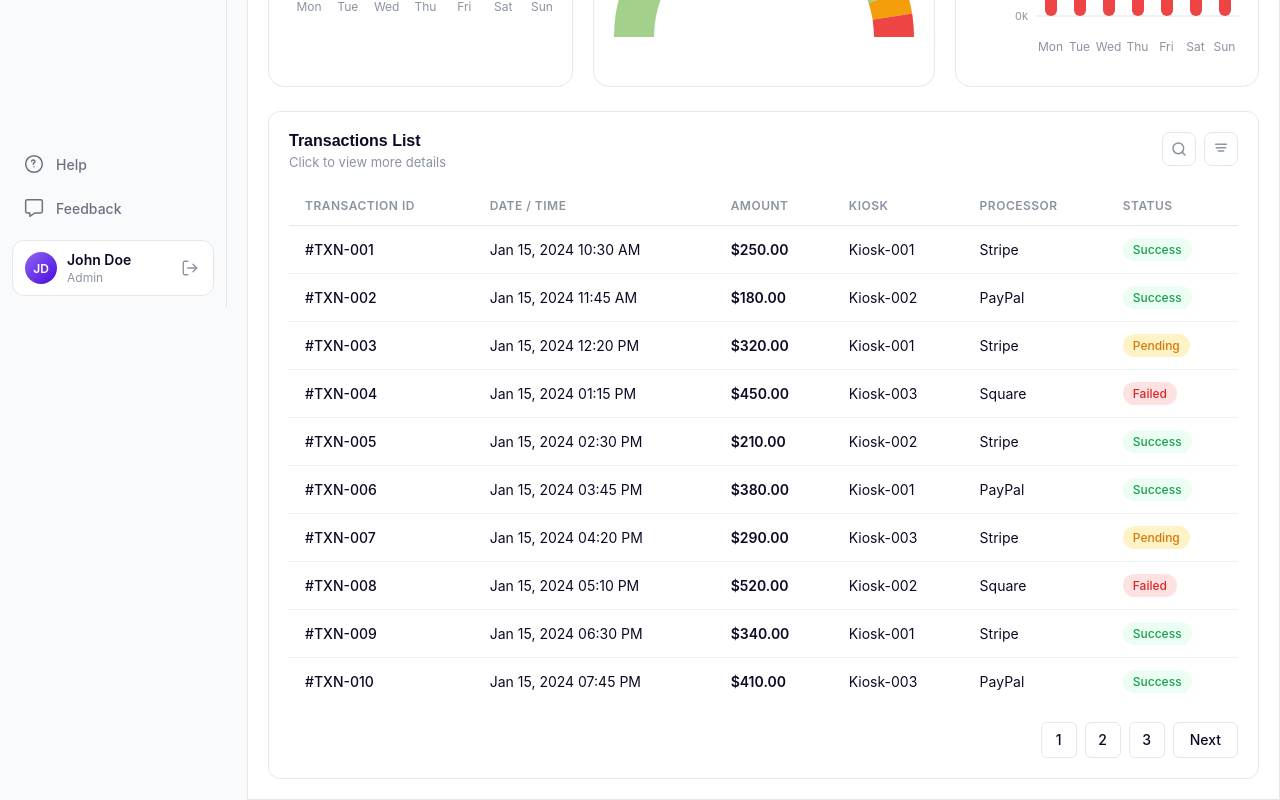
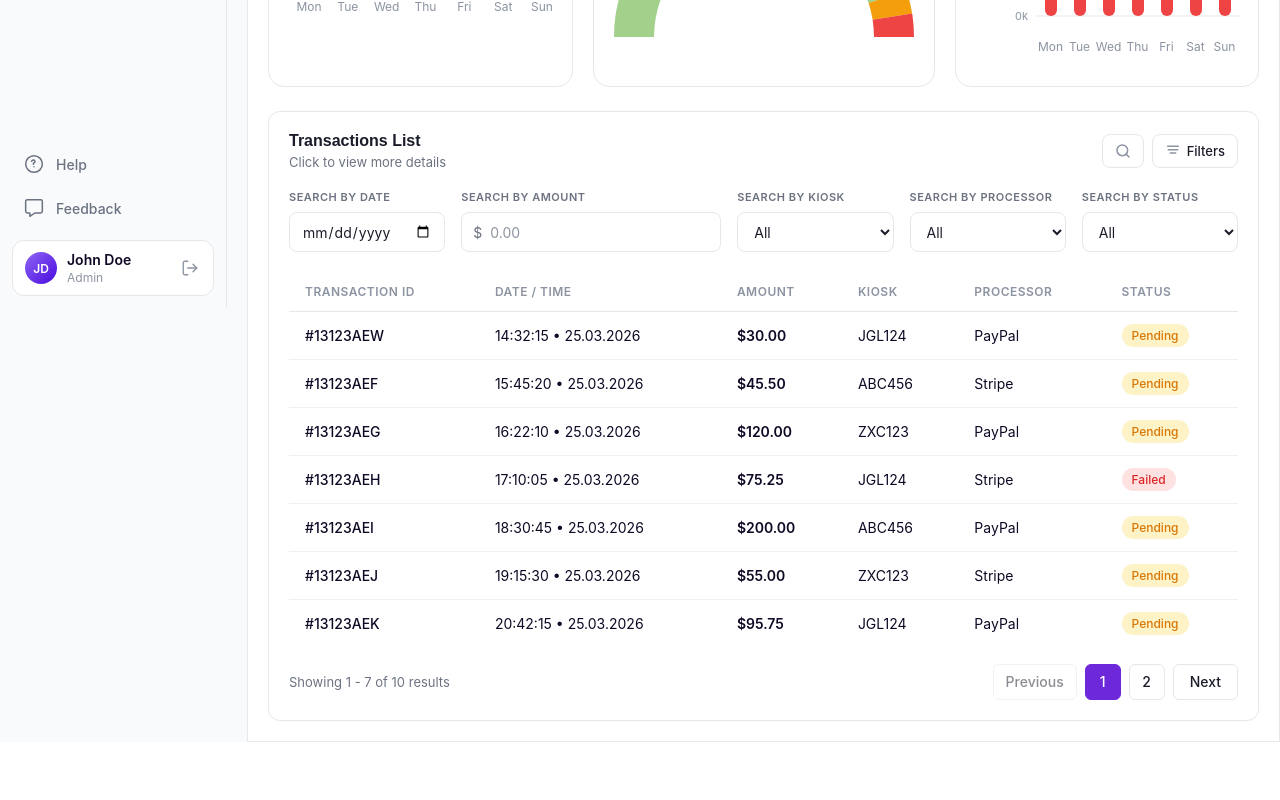
Before and after one commit to sagar-facepe-2303/facepe09-merchant-web-app, a React (Vite) app: page /dashboard/transactions in a window 1280 px wide. Shown: the part 492-1292 px from the top of the page. After the commit the page ends 1234 px from the top, so only its background shows below. Built offline with nearby package versions, Linux system fonts and the light colour scheme; a web font is replaced by a local one.

Commit message:
feat: implement filtering functionality and enhance styling for TransactionsTable

```diff
--- a/src/components/transactions/TransactionsTable.jsx
+++ b/src/components/transactions/TransactionsTable.jsx
@@ -1,18 +1,48 @@
+import { useState } from 'react'
 import StatusBadge from './StatusBadge'
 
 function TransactionsTable() {
+  const [filters, setFilters] = useState({
+    date: '',
+    amount: '',
+    kiosk: '',
+    processor: '',
+    status: ''
+  })
+  const [currentPage, setCurrentPage] = useState(1)
+  const itemsPerPage = 7
+
   const transactions = [
-    { id: '#TXN-001', date: 'Jan 15, 2024 10:30 AM', amount: '$250.00', kiosk: 'Kiosk-001', processor: 'Stripe', status: 'success' },
-    { id: '#TXN-002', date: 'Jan 15, 2024 11:45 AM', amount: '$180.00', kiosk: 'Kiosk-002', processor: 'PayPal', status: 'success' },
-    { id: '#TXN-003', date: 'Jan 15, 2024 12:20 PM', amount: '$320.00', kiosk: 'Kiosk-001', processor: 'Stripe', status: 'pending' },
-    { id: '#TXN-004', date: 'Jan 15, 2024 01:15 PM', amount: '$450.00', kiosk: 'Kiosk-003', processor: 'Square', status: 'failed' },
-    { id: '#TXN-005', date: 'Jan 15, 2024 02:30 PM', amount: '$210.00', kiosk: 'Kiosk-002', processor: 'Stripe', status: 'success' },
-    { id: '#TXN-006', date: 'Jan 15, 2024 03:45 PM', amount: '$380.00', kiosk: 'Kiosk-001', processor: 'PayPal', status: 'success' },
-    { id: '#TXN-007', date: 'Jan 15, 2024 04:20 PM', amount: '$290.00', kiosk: 'Kiosk-003', processor: 'Stripe', status: 'pending' },
-    { id: '#TXN-008', date: 'Jan 15, 2024 05:10 PM', amount: '$520.00', kiosk: 'Kiosk-002', processor: 'Square', status: 'failed' },
-    { id: '#TXN-009', date: 'Jan 15, 2024 06:30 PM', amount: '$340.00', kiosk: 'Kiosk-001', processor: 'Stripe', status: 'success' },
-    { id: '#TXN-010', date: 'Jan 15, 2024 07:45 PM', amount: '$410.00', kiosk: 'Kiosk-003', processor: 'PayPal', status: 'success' },
+    { id: '#13123AEW', datetime: '14:32:15 • 25.03.2026', amount: '$30.00', kiosk: 'JGL124', processor: 'PayPal', status: 'Successful' },
+    { id: '#13123AEF', datetime: '15:45:20 • 25.03.2026', amount: '$45.50', kiosk: 'ABC456', processor: 'Stripe', status: 'Successful' },
+    { id: '#13123AEG', datetime: '16:22:10 • 25.03.2026', amount: '$120.00', kiosk: 'ZXC123', processor: 'PayPal', status: 'Pending' },
+    { id: '#13123AEH', datetime: '17:10:05 • 25.03.2026', amount: '$75.25', kiosk: 'JGL124', processor: 'Stripe', status: 'Failed' },
+    { id: '#13123AEI', datetime: '18:30:45 • 25.03.2026', amount: '$200.00', kiosk: 'ABC456', processor: 'PayPal', status: 'Successful' },
+    { id: '#13123AEJ', datetime: '19:15:30 • 25.03.2026', amount: '$55.00', kiosk: 'ZXC123', processor: 'Stripe', status: 'Successful' },
+    { id: '#13123AEK', datetime: '20:42:15 • 25.03.2026', amount: '$95.75', kiosk: 'JGL124', processor: 'PayPal', status: 'Pending' },
+    { id: '#13123AEL', datetime: '21:20:00 • 25.03.2026', amount: '$150.00', kiosk: 'ABC456', processor: 'Stripe', status: 'Successful' },
+    { id: '#13123AEM', datetime: '22:05:40 • 25.03.2026', amount: '$80.50', kiosk: 'ZXC123', processor: 'PayPal', status: 'Failed' },
+    { id: '#13123AEN', datetime: '23:18:25 • 25.03.2026', amount: '$110.00', kiosk: 'JGL124', processor: 'Stripe', status: 'Successful' },
   ]
+
+  const filteredTransactions = transactions.filter(transaction => {
+    if (filters.date && !transaction.datetime.includes(filters.date)) return false
+    if (filters.amount && !transaction.amount.includes(filters.amount)) return false
+    if (filters.kiosk && transaction.kiosk !== filters.kiosk) return false
+    if (filters.processor && transaction.processor !== filters.processor) return false
+    if (filters.status && transaction.status !== filters.status) return false
+    return true
+  })
+
+  const indexOfLastItem = currentPage * itemsPerPage
+  const indexOfFirstItem = indexOfLastItem - itemsPerPage
+  const currentItems = filteredTransactions.slice(indexOfFirstItem, indexOfLastItem)
+  const totalPages = Math.ceil(filteredTransactions.length / itemsPerPage)
+
+  const handleFilterChange = (field, value) => {
+    setFilters(prev => ({ ...prev, [field]: value }))
+    setCurrentPage(1)
+  }
 
   return (
     <div className="transactions-table-section">
@@ -28,13 +58,78 @@ function TransactionsTable() {
               <path d="M11.0996 11.0996L13.9996 13.9996" stroke="#8C93A1" strokeWidth="1.5" strokeLinecap="round" strokeLinejoin="round"/>
             </svg>
           </button>
-          <button className="table-action-btn" aria-label="Filter">
+          <button className="table-action-btn filters-btn" aria-label="Filter">
             <svg xmlns="http://www.w3.org/2000/svg" width="16" height="16" viewBox="0 0 16 16" fill="none">
               <path d="M2.66699 3.33301H13.3337" stroke="#8C93A1" strokeWidth="1.5" strokeLinecap="round" strokeLinejoin="round"/>
               <path d="M3.33301 6.66667H12.6663" stroke="#8C93A1" strokeWidth="1.5" strokeLinecap="round" strokeLinejoin="round"/>
               <path d="M5.33301 10H10.6663" stroke="#8C93A1" strokeWidth="1.5" strokeLinecap="round" strokeLinejoin="round"/>
             </svg>
+            <span>Filters</span>
           </button>
+        </div>
+      </div>
+
+      {/* Filter Section */}
+      <div className="transactions-filters">
+        <div className="filter-field">
+          <label>Search by Date</label>
+          <input
+            type="date"
+            value={filters.date}
+            onChange={(e) => handleFilterChange('date', e.target.value)}
+            className="filter-input"
+          />
+        </div>
+        <div className="filter-field">
+          <label>Search by Amount</label>
+          <div className="filter-input-with-prefix">
+            <span className="input-prefix">$</span>
+            <input
+              type="text"
+              placeholder="0.00"
+              value={filters.amount}
+              onChange={(e) => handleFilterChange('amount', e.target.value)}
+              className="filter-input"
+            />
+          </div>
+        </div>
+        <div className="filter-field">
+          <label>Search by Kiosk</label>
+          <select
+            value={filters.kiosk}
+            onChange={(e) => handleFilterChange('kiosk', e.target.value)}
+            className="filter-input"
+          >
+            <option value="">All</option>
+            <option value="JGL124">JGL124</option>
+            <option value="ABC456">ABC456</option>
+            <option value="ZXC123">ZXC123</option>
+          </select>
+        </div>
+        <div className="filter-field">
+          <label>Search by Processor</label>
+          <select
+            value={filters.processor}
+            onChange={(e) => handleFilterChange('processor', e.target.value)}
+            className="filter-input"
+          >
+            <option value="">All</option>
+            <option value="PayPal">PayPal</option>
+            <option value="Stripe">Stripe</option>
+          </select>
+        </div>
+        <div className="filter-field">
+          <label>Search by Status</label>
+          <select
+            value={filters.status}
+            onChange={(e) => handleFilterChange('status', e.target.value)}
+            className="filter-input"
+          >
+            <option value="">All</option>
+            <option value="Successful">Successful</option>
+            <option value="Pending">Pending</option>
+            <option value="Failed">Failed</option>
+          </select>
         </div>
       </div>
 
@@ -51,15 +146,15 @@ function TransactionsTable() {
             </tr>
           </thead>
           <tbody>
-            {transactions.map((transaction) => (
+            {currentItems.map((transaction) => (
               <tr key={transaction.id}>
                 <td className="table-id">{transaction.id}</td>
-                <td className="table-date">{transaction.date}</td>
+                <td className="table-date">{transaction.datetime}</td>
                 <td className="table-amount">{transaction.amount}</td>
                 <td className="table-kiosk">{transaction.kiosk}</td>
                 <td className="table-processor">{transaction.processor}</td>
                 <td className="table-status">
-                  <StatusBadge status={transaction.status} />
+                  <StatusBadge status={transaction.status.toLowerCase()} />
                 </td>
               </tr>
             ))}
@@ -67,11 +162,35 @@ function TransactionsTable() {
         </table>
       </div>
 
-      <div className="transactions-table-pagination">
-        <button className="pagination-btn">1</button>
-        <button className="pagination-btn">2</button>
-        <button className="pagination-btn">3</button>
-        <button className="pagination-btn pagination-btn-next">Next</button>
+      <div className="transactions-table-footer">
+        <div className="transactions-table-info">
+          Showing {indexOfFirstItem + 1} - {Math.min(indexOfLastItem, filteredTransactions.length)} of {filteredTransactions.length} results
+        </div>
+        <div className="transactions-table-pagination">
+          <button
+            className="pagination-btn"
+            onClick={() => setCurrentPage(prev => Math.max(prev - 1, 1))}
+            disabled={currentPage === 1}
+          >
+            Previous
+          </button>
+          {Array.from({ length: totalPages }, (_, i) => i + 1).map((page) => (
+            <button
+              key={page}
+              className={`pagination-btn ${currentPage === page ? 'active' : ''}`}
+              onClick={() => setCurrentPage(page)}
+            >
+              {page}
+            </button>
+          ))}
+          <button
+            className="pagination-btn pagination-btn-next"
+            onClick={() => setCurrentPage(prev => Math.min(prev + 1, totalPages))}
+            disabled={currentPage === totalPages}
+          >
+            Next
+          </button>
+        </div>
       </div>
     </div>
   )
--- a/src/pages/transactions.css
+++ b/src/pages/transactions.css
@@ -457,8 +457,8 @@ padding-top: 20px;
 .transactions-table-header {
   display: flex;
   justify-content: space-between;
-  align-items: flex-start;
-  margin-bottom: 16px;
+  align-items: center;
+  margin-bottom: 20px;
 }
 
 .transactions-table-title-section {
@@ -469,14 +469,14 @@ padding-top: 20px;
   margin: 0 0 4px;
   font-size: 16px;
   font-weight: 600;
-  color: #100824;
+  color: #1A1C29;
   font-family: 'Satoshi', sans-serif;
 }
 
 .transactions-table-subtitle {
   margin: 0;
   font-size: 13px;
-  color: #8c93a1;
+  color: #6B7280;
   font-family: 'Inter', sans-serif;
 }
 
@@ -489,17 +489,87 @@ padding-top: 20px;
   border: 1px solid #e7e7e7;
   background: #ffffff;
   border-radius: 8px;
-  padding: 8px;
+  padding: 8px 12px;
   cursor: pointer;
   display: flex;
   align-items: center;
-  justify-content: center;
+  gap: 6px;
   transition: all 0.2s ease;
+  font-size: 13px;
+  font-family: 'Inter', sans-serif;
+  color: #1A1C29;
 }
 
 .table-action-btn:hover {
   background: #f3f4f6;
   border-color: #d1d5db;
+}
+
+.filters-btn span {
+  font-size: 13px;
+  font-weight: 500;
+}
+
+/* Filter Section */
+.transactions-filters {
+  display: grid;
+  grid-template-columns: repeat(5, 1fr);
+  gap: 16px;
+  margin-bottom: 20px;
+}
+
+.filter-field {
+  display: flex;
+  flex-direction: column;
+  gap: 8px;
+}
+
+.filter-field label {
+  font-size: 11px;
+  font-weight: 600;
+  text-transform: uppercase;
+  letter-spacing: 0.5px;
+  color: #6B7280;
+  font-family: 'Inter', sans-serif;
+}
+
+.filter-input {
+  height: 40px;
+  padding: 0 12px;
+  border: 1px solid #e7e7e7;
+  border-radius: 8px;
+  font-size: 14px;
+  font-family: 'Inter', sans-serif;
+  color: #1A1C29;
+  background: #ffffff;
+  outline: none;
+  transition: border-color 0.2s ease;
+}
+
+.filter-input:focus {
+  border-color: #9c6cfe;
+}
+
+.filter-input::placeholder {
+  color: #8c93a1;
+}
+
+.filter-input-with-prefix {
+  position: relative;
+  display: flex;
+  align-items: center;
+}
+
+.input-prefix {
+  position: absolute;
+  left: 12px;
+  color: #6B7280;
+  font-size: 14px;
+  font-family: 'Inter', sans-serif;
+}
+
+.filter-input-with-prefix .filter-input {
+  padding-left: 28px;
 }
 
 .transactions-table-wrapper {
@@ -557,11 +627,22 @@ padding-top: 20px;
   font-family: 'Satoshi', sans-serif;
 }
 
+.transactions-table-footer {
+  display: flex;
+  justify-content: space-between;
+  align-items: center;
+  margin-top: 16px;
+}
+
+.transactions-table-info {
+  font-size: 13px;
+  color: #6B7280;
+  font-family: 'Inter', sans-serif;
+}
+
 .transactions-table-pagination {
   display: flex;
-  justify-content: flex-end;
   gap: 8px;
-  margin-top: 16px;
 }
 
 .pagination-btn {
@@ -574,12 +655,12 @@ padding-top: 20px;
   font-size: 14px;
   font-weight: 500;
   font-family: 'Inter', sans-serif;
-  color: #100824;
+  color: #1A1C29;
   cursor: pointer;
   transition: all 0.2s ease;
 }
 
-.pagination-btn:hover {
+.pagination-btn:hover:not(:disabled) {
   background: #f3f4f6;
   border-color: #d1d5db;
 }
@@ -588,6 +669,11 @@ padding-top: 20px;
   background: #6d28d9;
   color: #ffffff;
   border-color: #6d28d9;
+}
+
+.pagination-btn:disabled {
+  opacity: 0.5;
+  cursor: not-allowed;
 }
 
 .pagination-btn-next {
```
